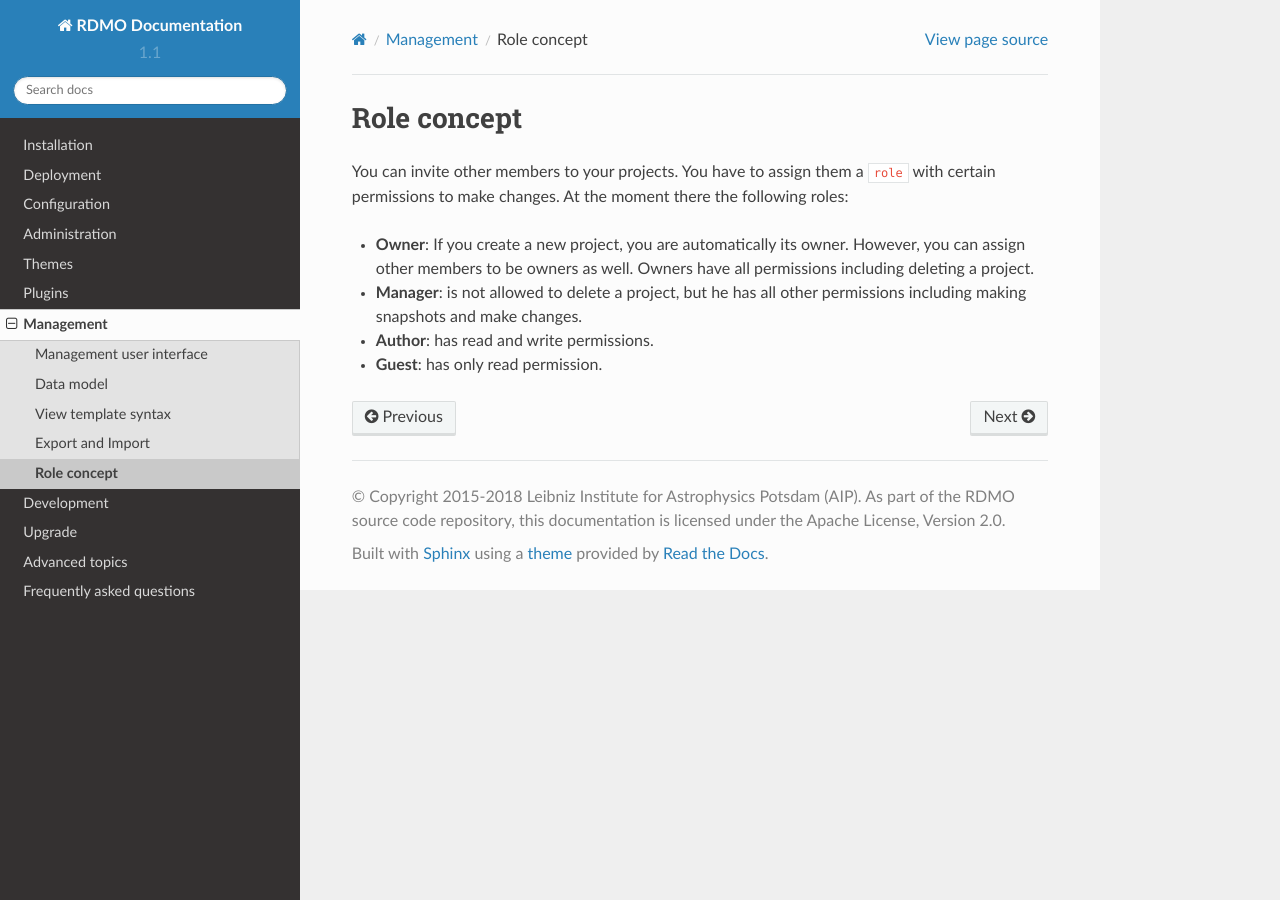
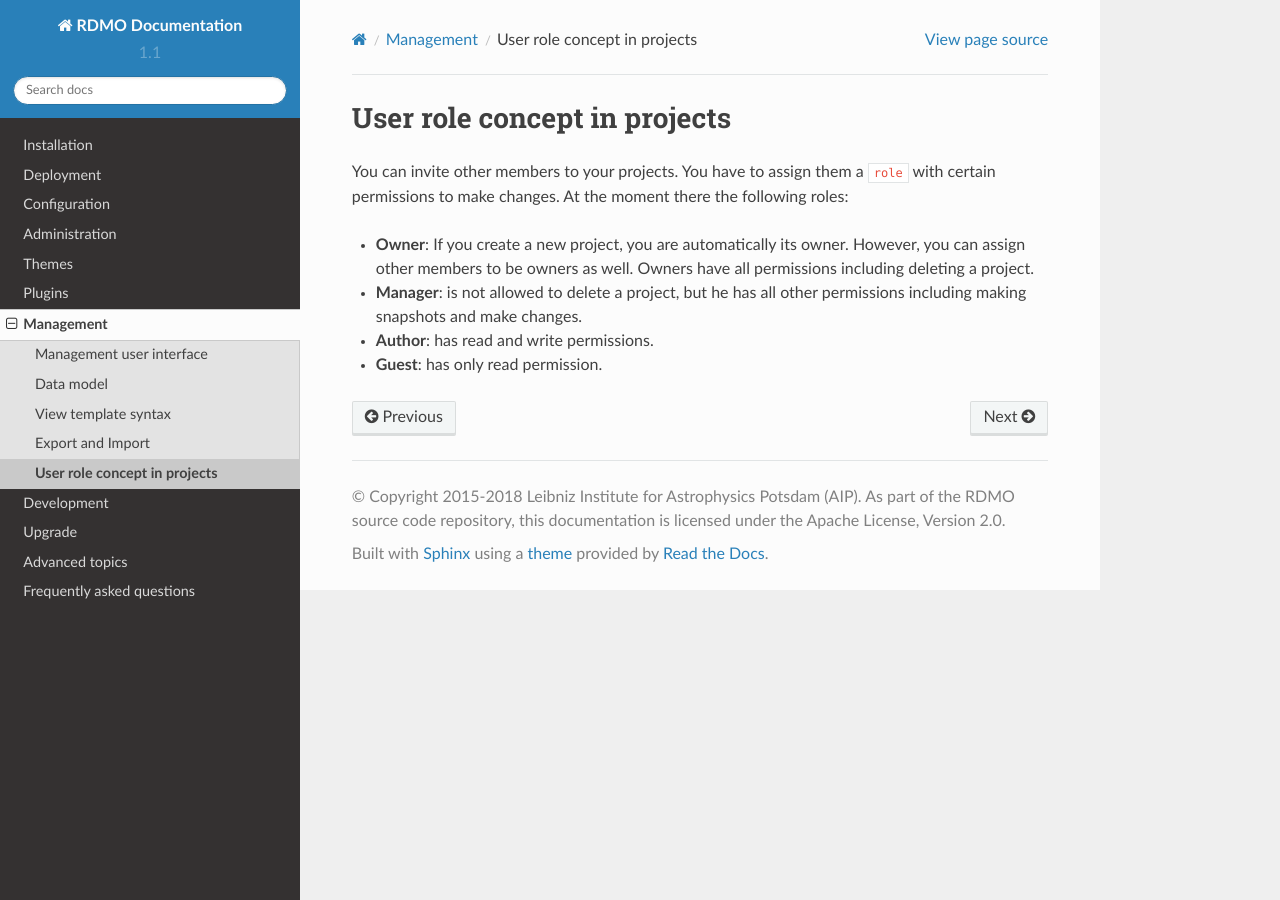
Before and after one commit to rdmorganiser/rdmo-docs, a Sphinx documentation site: the page built from docs/management/roles.md, in a window 1280 px wide. Built offline with Sphinx 7.4.7 and the Read the Docs theme 2.0.0, drawn with Linux system fonts in a browser that asks for light colours.

Commit message:
chore: rename section title

```diff
--- a/docs/management/roles.md
+++ b/docs/management/roles.md
@@ -1,4 +1,4 @@
-# Role concept
+# User role concept in projects
 
 You can invite other members to your projects. You have to assign them a `role` with certain permissions to make changes.
 At the moment there the following roles:
```
